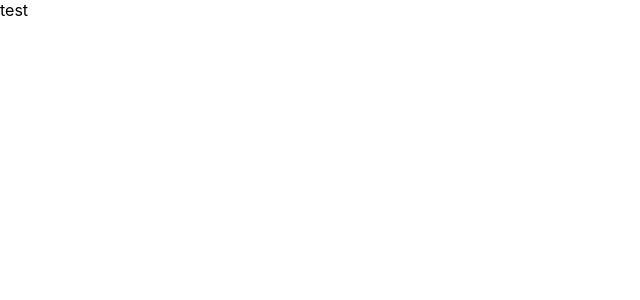
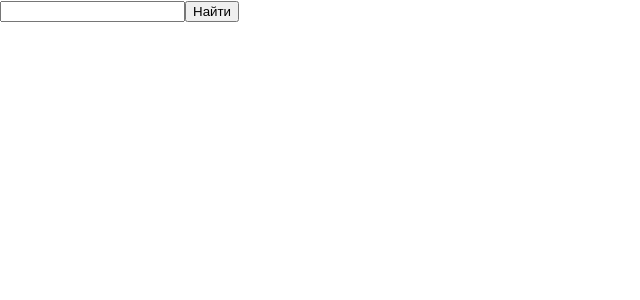
Before and after one commit to vertraut/test-weather, a React (Create React App) app: page / in a window 1280 px wide. Shown: the top 300 px of the page, without its empty margins (0-640 px from the left). Built offline with nearby package versions, Linux system fonts and the light colour scheme.

Commit message:
adds search form and function getWeatherByCity

```diff
--- a/src/App.js
+++ b/src/App.js
@@ -1,7 +1,12 @@
 import './App.css';
+import Weather from './components/Weather';
 
 function App() {
-  return <div className="App">test</div>;
+  return (
+    <div className="App">
+      <Weather />
+    </div>
+  );
 }
 
 export default App;
--- /dev/null
+++ b/src/components/Form/Form.js
@@ -0,0 +1,28 @@
+import React, { useState } from 'react';
+
+export default function Form({ setCity }) {
+  const [inputCity, setInputCity] = useState('');
+
+  const handleSubmit = e => {
+    e.preventDefault();
+    const city = inputCity.trim().toLocaleLowerCase();
+    city ? setCity(city) : alert('Please provide a city');
+    setInputCity('');
+  };
+
+  const handleCityChange = e => {
+    setInputCity(e.target.value);
+  };
+
+  return (
+    <form onSubmit={handleSubmit}>
+      <input
+        type="text"
+        name="city"
+        value={inputCity}
+        onChange={handleCityChange}
+      />
+      <button type="submit">Найти</button>
+    </form>
+  );
+}
--- /dev/null
+++ b/src/components/Form/index.js
@@ -0,0 +1 @@
+export { default } from './Form';
--- /dev/null
+++ b/src/components/Weather/Weather.js
@@ -0,0 +1,23 @@
+import { useState, useEffect } from 'react';
+
+// import s from './Weather.module.css';
+import { getWeatherByCity } from '../../weatherAPI/weatherAPI';
+import Form from '../Form';
+
+export default function Weather() {
+  //   const [coord, setCoord] = useState({});
+
+  const [city, setCity] = useState('');
+  const [weather, setWeather] = useState({});
+
+  useEffect(() => {
+    if (!city) return;
+    getWeatherByCity(city).then(setWeather);
+  }, [city]);
+
+  return (
+    <div>
+      <Form setCity={setCity} />
+    </div>
+  );
+}
--- /dev/null
+++ b/src/components/Weather/index.js
@@ -0,0 +1 @@
+export { default } from './Weather';
--- /dev/null
+++ b/src/weatherAPI/weatherAPI.js
@@ -0,0 +1,13 @@
+const BASE_URL = 'http://api.openweathermap.org/data/2.5/weather?';
+const API_KEY = 'e5f824df274533e5727ab610130f3ed2';
+
+function getWeatherByCity(city) {
+  const url = `${BASE_URL}q=${city}&units=metric&appid=${API_KEY}`;
+  return getWeater(url);
+}
+
+function getWeater(url) {
+  return fetch(url).then(res => res.json());
+}
+
+export { getWeatherByCity };
```
Also changed, not shown: package.json (+8 -8 lines), src/components/Form/Form.module.css (added), src/components/Weather/Weather.module.css (added), 1 other file (tests, documents, lock files or other folders).
